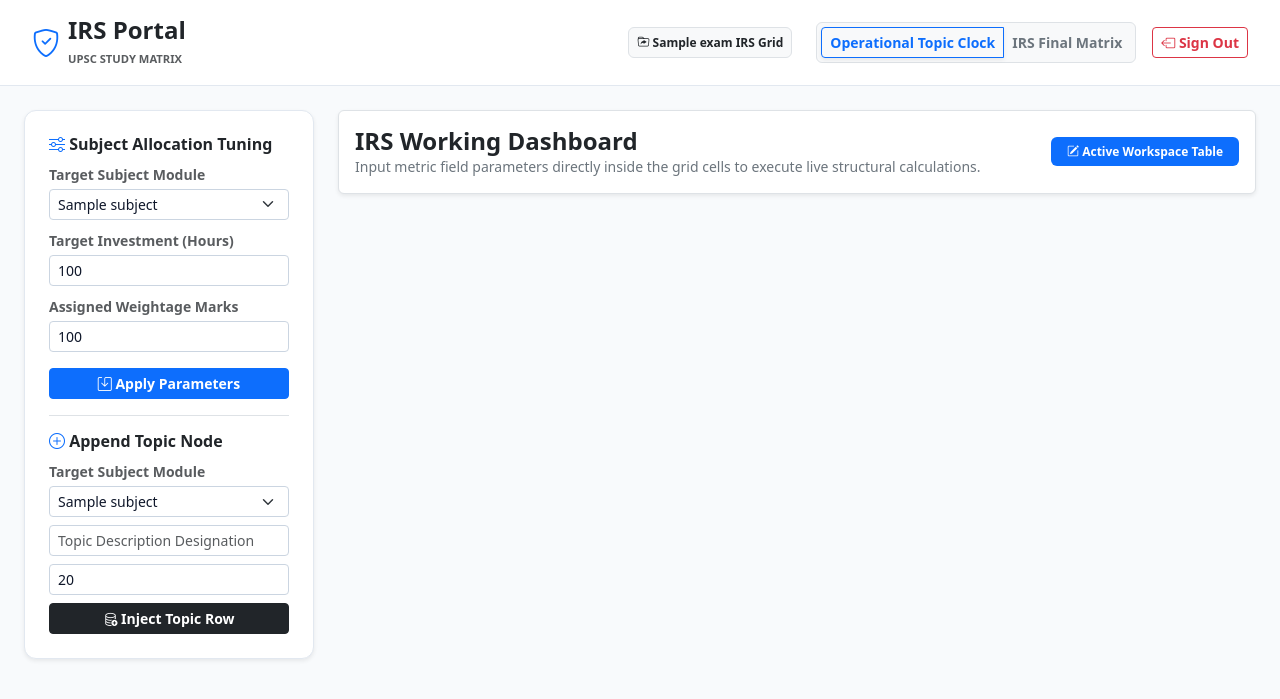
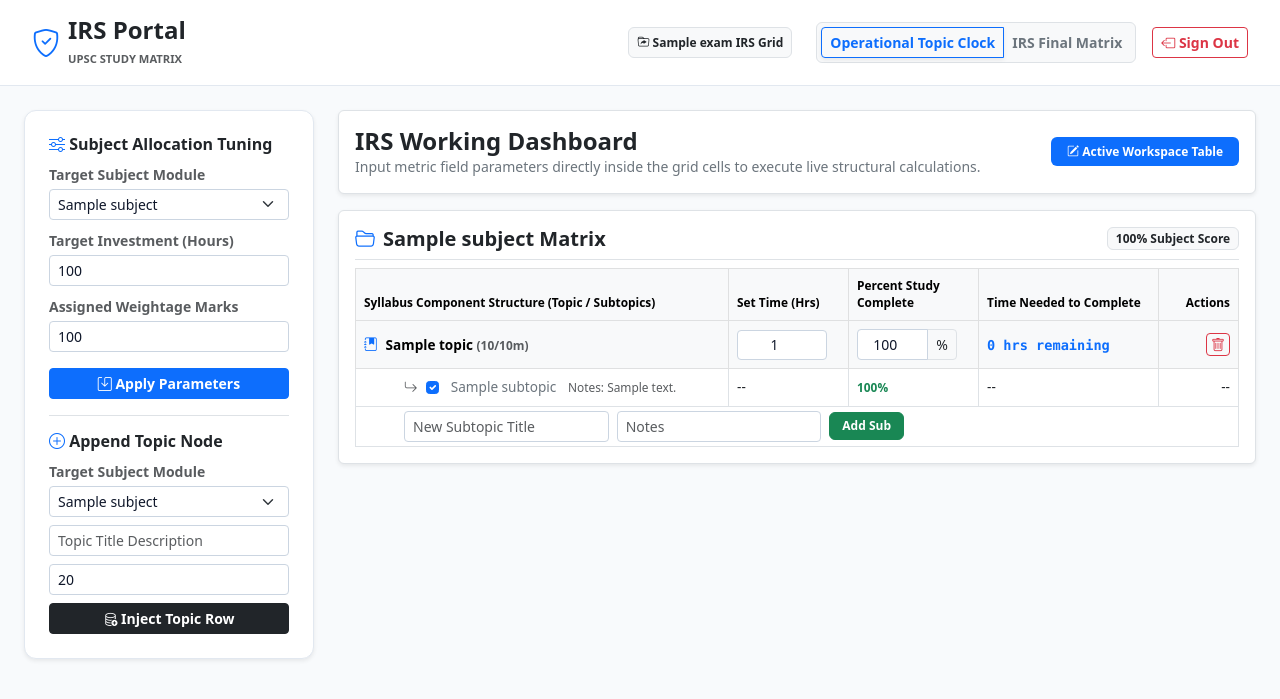
Before and after one commit to Tulsidasyedale1820/upsc_tracker_IRS, a Django app: page /arena/ in a window 1280 px wide. Shown: the top 699 px of the page. Run offline with Django 5.2, Linux system fonts and the light colour scheme; a user stored in the database is signed in; tables that the repository leaves empty hold one stand-in row (values such as "Sample post").

Commit message:
checking final

```diff
--- a/tracker/templates/tracker/study_arena.html
+++ b/tracker/templates/tracker/study_arena.html
@@ -9,9 +9,8 @@
         body { background: #f8fafc; color: #1e293b; font-family: system-ui; }
         .top-navbar { background: white; border-bottom: 1px solid #e2e8f0; padding: 1rem 2rem; }
         .control-panel { background: white; border: 1px solid #e2e8f0; border-radius: 12px; padding: 1.5rem; }
-        .data-table-card { background: white; border: 1px solid #e2e8f0; border-radius: 12px; padding: 2rem; box-shadow: 0 4px 6px -1px rgba(0,0,0,0.05); mb-4; }
+        .data-table-card { background: white; border: 1px solid #e2e8f0; border-radius: 12px; padding: 2rem; box-shadow: 0 4px 6px -1px rgba(0,0,0,0.05); margin-bottom: 1.5rem; }
         .form-control, .form-select { border: 1px solid #cbd5e1 !important; color: #0f172a !important; }
-        .scrollable-subjects { max-height: 200px; overflow-y: auto; border: 1px solid #e2e8f0; border-radius: 8px; padding: 0.5rem; background: #f8fafc; }
         .summary-banner { background: #f0fdf4; border: 1px solid #bbf7d0; border-radius: 8px; color: #166534; }
         .motivation-banner { background: #eff6ff; border: 1px solid #bfdbfe; border-radius: 8px; color: #1e40af; }
         .cell-input { max-width: 90px; padding: 2px 6px; font-size: 0.85rem; text-align: center; display: inline-block; }
@@ -19,7 +18,6 @@
 </head>
 <body>
 
-    <!-- NAV BLOCK BRANDING BANNER -->
     <div class="top-navbar d-flex justify-content-between align-items-center">
         <div class="d-flex align-items-center gap-2">
             <i class="bi bi-shield-check text-primary fs-3"></i>
@@ -40,11 +38,9 @@
         </div>
     </div>
 
-    <!-- MAIN INTERACTIVE APP CONTAINER GRID -->
     <div class="container-fluid py-4 px-4">
         <div class="row g-4">
 
-            <!-- LEFT MODULE CONFIGURATION PANEL -->
             <div class="col-lg-3">
                 <div class="control-panel d-flex flex-column gap-3 shadow-sm">
                     <div>
@@ -59,11 +55,11 @@
                         </div>
                         <div class="mb-2">
                             <label class="small text-muted fw-bold mb-1">Target Investment (Hours)</label>
-                            <input type="number" id="inputHours" class="form-control form-control-sm" placeholder="e.g., 100" value="100">
+                            <input type="number" id="inputHours" class="form-control form-control-sm" value="100">
                         </div>
                         <div class="mb-2">
                             <label class="small text-muted fw-bold mb-1">Assigned Weightage Marks</label>
-                            <input type="number" id="inputMarks" class="form-control form-control-sm" placeholder="e.g., 100" value="100">
+                            <input type="number" id="inputMarks" class="form-control form-control-sm" value="100">
                         </div>
                         <button class="btn btn-primary btn-sm w-100 fw-bold mt-2" onclick="submitConfigurationMatrix()"><i class="bi bi-save"></i> Apply Parameters</button>
                     </div>
@@ -78,17 +74,15 @@
                                 {% endfor %}
                             </select>
                         </div>
-                        <input type="text" id="newTopicName" class="form-control form-control-sm mb-2" placeholder="Topic Description Designation">
-                        <input type="number" id="newTopicMarks" class="form-control form-control-sm mb-2" placeholder="Topic Marks Weightage" value="20">
+                        <input type="text" id="newTopicName" class="form-control form-control-sm mb-2" placeholder="Topic Title Description">
+                        <input type="number" id="newTopicMarks" class="form-control form-control-sm mb-2" placeholder="Topic Weightage Marks" value="20">
                         <button class="btn btn-dark btn-sm w-100 fw-bold" onclick="submitTopicNode()"><i class="bi bi-database-add"></i> Inject Topic Row</button>
                     </div>
                 </div>
             </div>
 
-            <!-- RIGHT DYNAMIC INTERACTIVE DISPLAY DECK VIEWPORTS -->
             <div class="col-lg-9">
 
-                <!-- VIEWPORT A: MAIN CONSOLIDATED IRS WORKING DASHBOARD GRID -->
                 <div id="viewportClockDeck">
                     <div class="d-flex justify-content-between align-items-center mb-3 bg-white border p-3 rounded shadow-sm">
                         <div>
@@ -98,11 +92,9 @@
                         <span class="badge bg-primary text-white px-3 py-2 fw-bold"><i class="bi bi-pencil-square"></i> Active Workspace Table</span>
                     </div>
 
-                    <!-- CONTAINER SLOT WHERE ALL SUBJECT WORKING TABLES ARE INJECTED LIVE -->
                     <div id="globalWorkingTablesWrapper"></div>
                 </div>
 
-                <!-- VIEWPORT B: SECURE DYNAMIC READ-ONLY EXECUTIVE SUMMARY (IRS FINAL MATRIX) -->
                 <div class="data-table-card d-none" id="viewportConsoleDeck">
                     <div class="d-flex justify-content-between align-items-center mb-3">
                         <div>
@@ -146,7 +138,6 @@
         </div>
     </div>
 
-    <!-- SCRIPT APPLICATION CONTROLLER SYSTEMS ENGINE -->
     <script>
         function toggleActiveDashboardDisplay(layoutMode) {
             const consoleCard = document.getElementById('viewportConsoleDeck');
@@ -160,10 +151,10 @@
                 btnConsole.className = "btn btn-white text-primary fw-bold active shadow-sm";
                 btnClock.className = "btn btn-light text-secondary fw-semibold";
             } else {
-                consoleCard.className = "btn btn-light text-secondary fw-semibold";
-                btnClock.className = "btn btn-white text-primary fw-bold active shadow-sm";
                 consoleCard.classList.add('d-none');
                 clockCard.classList.remove('d-none');
+                btnConsole.className = "btn btn-light text-secondary fw-semibold";
+                btnClock.className = "btn btn-white text-primary fw-bold active shadow-sm";
             }
             fetchGlobalWorkspaceData();
         }
@@ -172,11 +163,11 @@
             fetch('/api/global-details/')
             .then(res => res.json())
             .then(data => {
-                // 1. RENDER CONSOLIDATED IRS WORKING DASHBOARD TABLES LOOP
+                if(data.status !== 'success') return;
+
                 let workingWrapper = document.getElementById('globalWorkingTablesWrapper');
                 workingWrapper.innerHTML = '';
 
-                // Setup reference trackers for the Read-Only summary block metrics calculations
                 let totalMaxMarks = 0, totalEarnedMarks = 0, totalTargetMins = 0, count = 0, accumulatedPctSum = 0;
                 let finalMatrixHtml = '';
 
@@ -187,7 +178,6 @@
                     accumulatedPctSum += parseFloat(s.pct);
                     count++;
 
-                    // Build IRS Final Matrix row elements template strings
                     finalMatrixHtml += `
                         <tr>
                             <td><i class="bi bi-folder2 text-secondary me-2"></i>${s.name}</td>
@@ -202,15 +192,13 @@
                             <td class="text-end text-success fw-bold">${s.earned} Marks</td>
                         </tr>`;
 
-                    // Generate Workspace Card Container
                     let cardDiv = document.createElement('div');
                     cardDiv.className = "card p-3 mb-4 bg-white border shadow-sm";
 
                     let tableRowsHtml = '';
-                    if(s.topics.length === 0) {
-                        tableRowsHtml = `<tr><td colspan="5" class="text-center text-muted py-3">No tracking topic nodes allocated inside this module scope yet.</td></tr>`;
-                    }
-
+                    if(!s.topics || s.topics.length === 0) {
+                        tableRowsHtml = `<tr><td colspan="5" class="text-center text-muted py-3">No active core topics established inside this grid yet. Create one on the left panel.</td></tr>`;
+                    } else {
                         s.topics.forEach(t => {
                             tableRowsHtml += `
                                 <tr class="table-light fw-bold text-dark">
@@ -222,11 +210,11 @@
                                             <span class="input-group-text">%</span>
                                         </div>
                                     </td>
-                                <td><span class="text-primary font-monospace">${t.time_needed} hrs remaining</span></td>
+                                    <td><span class="text-primary font-monospace fw-bold">${t.time_needed} hrs remaining</span></td>
                                     <td class="text-end"><button class="btn btn-sm btn-outline-danger p-1 py-0" onclick="deleteTopicNodeRow('${t.id}')"><i class="bi bi-trash"></i></button></td>
                                 </tr>`;
 
-                        // Add Subtopics loop sheets nested data rows
+                            if(t.subtopics) {
                                 t.subtopics.forEach(sub => {
                                     tableRowsHtml += `
                                         <tr>
@@ -237,8 +225,8 @@
                                             <td class="text-end">--</td>
                                         </tr>`;
                                 });
+                            }
 
-                        // Inline Form submission block rows
                             tableRowsHtml += `
                                 <tr class="bg-light-subtle">
                                     <td colspan="5" class="ps-5 py-1">
@@ -250,11 +238,12 @@
                                     </td>
                                 </tr>`;
                         });
+                    }
 
                     cardDiv.innerHTML = `
                         <div class="d-flex justify-content-between align-items-center mb-2 pb-2 border-bottom">
                             <h5 class="fw-bold text-dark m-0"><i class="bi bi-folder2-open text-primary me-2"></i>${s.name} Matrix</h5>
-                            <span class="badge bg-light text-dark border">${s.pct}% Subject Completion Score</span>
+                            <span class="badge bg-light text-dark border">${s.pct}% Subject Score</span>
                         </div>
                         <div class="table-responsive">
                             <table class="table border table-bordered align-middle m-0" style="font-size:0.85rem;">
@@ -273,7 +262,6 @@
                     workingWrapper.appendChild(cardDiv);
                 });
 
-                // Update text configurations inside the read-only viewport matrices sheets
                 document.getElementById('finalMatrixTableBody').innerHTML = finalMatrixHtml;
                 let dynamicAvgPct = count > 0 ? Math.round(accumulatedPctSum / count) : 0;
                 document.getElementById('totalPctSpan').innerText = dynamicAvgPct;
@@ -285,8 +273,9 @@
 
         function syncTopicCellMetric(topicId, hoursVal, pctVal) {
             let payload = { topic_id: topicId };
-            if(hoursVal !== null) payload.set_hours = hoursVal;
-            if(pctVal !== null) payload.completion_pct = pctVal;
+            if(hoursVal !== null && hoursVal !== '') payload.set_hours = parseFloat(hoursVal);
+            if(pctVal !== null && pctVal !== '') payload.completion_pct = parseInt(pctVal);
+
             fetch('/api/update-topic-metrics/', {
                 method: 'POST',
                 headers: {'Content-Type': 'application/json', 'X-CSRFToken': '{{ csrf_token }}'},
@@ -310,6 +299,7 @@
             let name = document.getElementById('newTopicName').value;
             let weightage = document.getElementById('newTopicMarks').value;
             if(!name) return alert("Type topic title first!");
+
             fetch('/api/add-topic/', {
                 method: 'POST',
                 headers: {'Content-Type': 'application/json', 'X-CSRFToken': '{{ csrf_token }}'},
@@ -349,27 +339,6 @@
         }
 
         window.onload = fetchGlobalWorkspaceData;
-    function syncTopicCellMetric(topicId, hoursVal, pctVal) {
-    let payload = { topic_id: topicId };
-    if(hoursVal !== null && hoursVal !== '') payload.set_hours = parseFloat(hoursVal);
-    if(pctVal !== null && pctVal !== '') payload.completion_pct = parseInt(pctVal);
-
-    fetch('/api/update-topic-metrics/', {
-        method: 'POST',
-        headers: {
-            'Content-Type': 'application/json',
-            'X-CSRFToken': '{{ csrf_token }}'
-        },
-        body: JSON.stringify(payload)
-    })
-    .then(res => res.json())
-    .then(data => {
-        if(data.status === 'success') {
-            // Re-fetch all dynamic table formulas right after saving without breaking focus
-            fetchGlobalWorkspaceData();
-        } else {
-            console.error("Metric sync failed structural validation layout routines.");
-        }
-    })
-    .catch(err => console.error("Network synchronization timeout error:", err));
-}
+    </script>
+</body>
+</html>
--- a/tracker/views.py
+++ b/tracker/views.py
@@ -66,7 +66,11 @@ def select_or_create_exam(request):
 
         if exam_name:
             exam = Exam.objects.create(user=request.user, name=exam_name)
-            defaults = ["History & Art Culture", "Geography", "Indian Polity", "Economy", "Environment & Science"]
+            if exam_name == "MPSC":
+                defaults = ["History (Maharashtra)", "Geography & Agriculture", "Polity & Law", "Economy & Planning", "Science & Tech"]
+            else:
+                defaults = ["History & Art Culture", "Geography", "Indian Polity", "Economy", "Environment & Science"]
+
             for sub in defaults:
                 Subject.objects.create(exam=exam, name=sub, weightage_marks=100, target_minutes=6000)
             return redirect('study_arena')
@@ -82,21 +86,32 @@ def study_arena_view(request):
 @login_required
 def get_global_matrix_details(request):
     exam = Exam.objects.filter(user=request.user).order_by('-created_at').first()
+    if not exam:
+        return JsonResponse({'status': 'error', 'message': 'No exam found'}, status=404)
+
     subjects_data = []
     for s in exam.subjects.all().order_by('id'):
         topics_data = []
         for t in s.topics.all().order_by('id'):
             sub_list = [{'id': sub.id, 'name': sub.name, 'is_completed': sub.is_completed, 'notes': sub.notes} for sub in t.subtopics.all()]
             topics_data.append({
-                'id': t.id, 'name': t.name, 'weightage': t.weightage_marks,
-                'pct': t.completion_percentage, 'earned': t.earned_marks,
-                'set_hours': t.set_hours, 'time_needed': t.time_needed_to_complete,
+                'id': t.id,
+                'name': t.name,
+                'weightage': t.weightage_marks,
+                'pct': t.completion_percentage,
+                'earned': t.earned_marks,
+                'set_hours': t.set_hours,
+                'time_needed': t.time_needed_to_complete,
                 'subtopics': sub_list
             })
         subjects_data.append({
-            'id': s.id, 'name': s.name, 'weightage': s.weightage_marks,
-            'target_hours': round(s.target_minutes / 60), 'pct': s.completion_percentage,
-            'earned': s.earned_marks, 'topics': topics_data
+            'id': s.id,
+            'name': s.name,
+            'weightage': s.weightage_marks,
+            'target_hours': round(s.target_minutes / 60),
+            'pct': s.completion_percentage,
+            'earned': s.earned_marks,
+            'topics': topics_data
         })
     return JsonResponse({'status': 'success', 'subjects': subjects_data})
 
@@ -115,8 +130,12 @@ def append_topic_node(request):
     if request.method == 'POST':
         data = json.loads(request.body)
         subject = Subject.objects.get(id=data.get('subject_id'), exam__user=request.user)
-        Topic.objects.create(subject=subject, name=data.get('name'), weightage_marks=int(data.get('weightage', 20)))
-        return JsonResponse({'status': 'success'})
+        topic = Topic.objects.create(
+            subject=subject,
+            name=data.get('name'),
+            weightage_marks=int(data.get('weightage', 20))
+        )
+        return JsonResponse({'status': 'success', 'topic_id': topic.id})
 
 @login_required
 def update_topic_metrics(request):
@@ -124,10 +143,10 @@ def update_topic_metrics(request):
         data = json.loads(request.body)
         try:
             topic = Topic.objects.get(id=data.get('topic_id'), subject__exam__user=request.user)
-            if 'set_hours' in data:
-                topic.set_hours = float(data.get('set_hours', 0.0))
-            if 'completion_pct' in data:
-                topic.manual_completion_pct = int(data.get('completion_pct', 0))
+            if 'set_hours' in data and data.get('set_hours') is not None:
+                topic.set_hours = float(data.get('set_hours'))
+            if 'completion_pct' in data and data.get('completion_pct') is not None:
+                topic.manual_completion_pct = int(data.get('completion_pct'))
             topic.save()
             return JsonResponse({'status': 'success'})
         except Topic.DoesNotExist:
```
Lines whose indentation alone changed are shown as unchanged.
